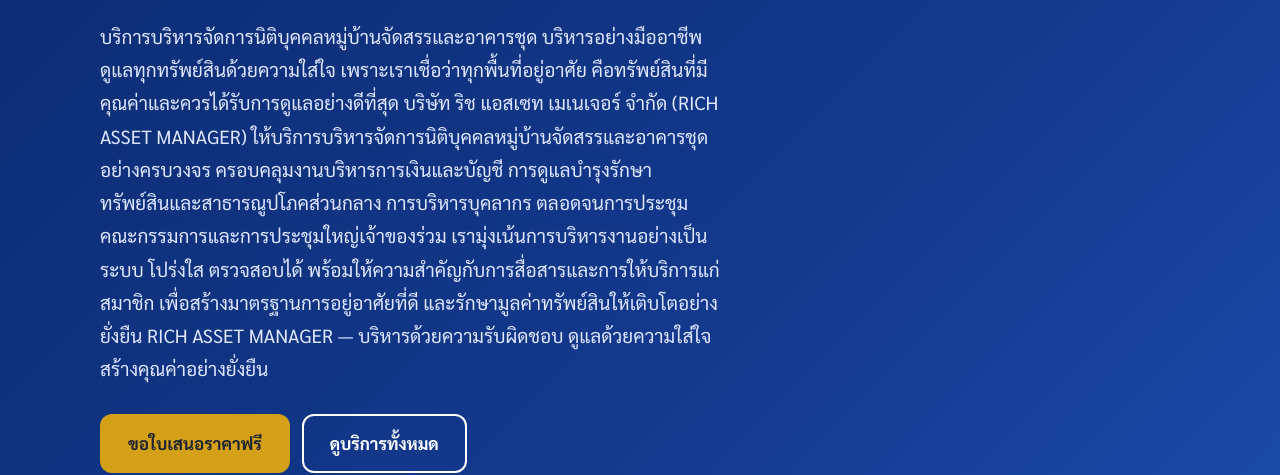
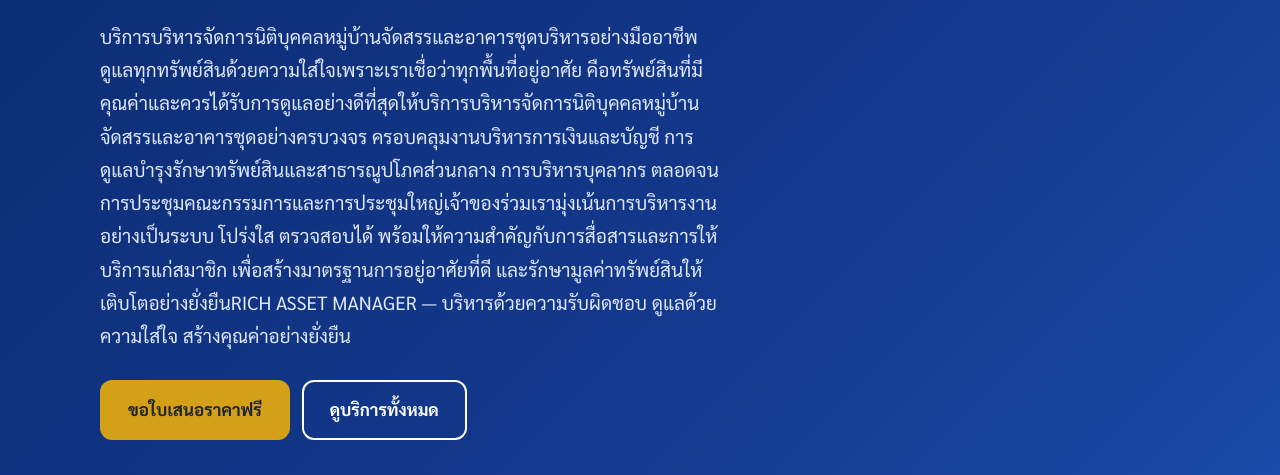
Before and after one commit to richasset69-bot/rich-asset-web, a website: page index-artifact.html in a window 1280 px wide. Shown: the part 332-807 px from the top of the page. Drawn offline with Linux system fonts and the light colour scheme.

Commit message:
Update index-artifact.html
แก้ไข#1-1

```diff
--- a/index-artifact.html
+++ b/index-artifact.html
@@ -180,19 +180,7 @@ footer .bottom{border-top:1px solid rgba(255,255,255,.12);margin-top:32px;paddin
     <div class="container">
       <span class="eyebrow">บริการบริหารนิติบุคคล หมู่บ้านจัดสรรและอาคารชุด</span>
       <h1>ดูแลทรัพย์สินของคุณ<br>เหมือนเป็นของเราเอง</h1>
-      <p>บริการบริหารจัดการนิติบุคคลหมู่บ้านจัดสรรและอาคารชุด
-
-บริหารอย่างมืออาชีพ ดูแลทุกทรัพย์สินด้วยความใส่ใจ
-
-เพราะเราเชื่อว่าทุกพื้นที่อยู่อาศัย คือทรัพย์สินที่มีคุณค่าและควรได้รับการดูแลอย่างดีที่สุด
-
-บริษัท ริช แอสเซท เมเนเจอร์ จำกัด (RICH ASSET MANAGER)
-
-ให้บริการบริหารจัดการนิติบุคคลหมู่บ้านจัดสรรและอาคารชุดอย่างครบวงจร ครอบคลุมงานบริหารการเงินและบัญชี การดูแลบำรุงรักษาทรัพย์สินและสาธารณูปโภคส่วนกลาง การบริหารบุคลากร ตลอดจนการประชุมคณะกรรมการและการประชุมใหญ่เจ้าของร่วม
-
-เรามุ่งเน้นการบริหารงานอย่างเป็นระบบ โปร่งใส ตรวจสอบได้ พร้อมให้ความสำคัญกับการสื่อสารและการให้บริการแก่สมาชิก เพื่อสร้างมาตรฐานการอยู่อาศัยที่ดี และรักษามูลค่าทรัพย์สินให้เติบโตอย่างยั่งยืน
-
-RICH ASSET MANAGER — บริหารด้วยความรับผิดชอบ ดูแลด้วยความใส่ใจ สร้างคุณค่าอย่างยั่งยืน</p>
+      <p>บริการบริหารจัดการนิติบุคคลหมู่บ้านจัดสรรและอาคารชุดบริหารอย่างมืออาชีพ ดูแลทุกทรัพย์สินด้วยความใส่ใจเพราะเราเชื่อว่าทุกพื้นที่อยู่อาศัย คือทรัพย์สินที่มีคุณค่าและควรได้รับการดูแลอย่างดีที่สุดให้บริการบริหารจัดการนิติบุคคลหมู่บ้านจัดสรรและอาคารชุดอย่างครบวงจร ครอบคลุมงานบริหารการเงินและบัญชี การดูแลบำรุงรักษาทรัพย์สินและสาธารณูปโภคส่วนกลาง การบริหารบุคลากร ตลอดจนการประชุมคณะกรรมการและการประชุมใหญ่เจ้าของร่วมเรามุ่งเน้นการบริหารงานอย่างเป็นระบบ โปร่งใส ตรวจสอบได้ พร้อมให้ความสำคัญกับการสื่อสารและการให้บริการแก่สมาชิก เพื่อสร้างมาตรฐานการอยู่อาศัยที่ดี และรักษามูลค่าทรัพย์สินให้เติบโตอย่างยั่งยืนRICH ASSET MANAGER — บริหารด้วยความรับผิดชอบ ดูแลด้วยความใส่ใจ สร้างคุณค่าอย่างยั่งยืน</p>
       <div class="actions">
         <a class="btn btn-gold" href="#contact">ขอใบเสนอราคาฟรี</a>
         <a class="btn btn-outline" href="#services">ดูบริการทั้งหมด</a>
```
